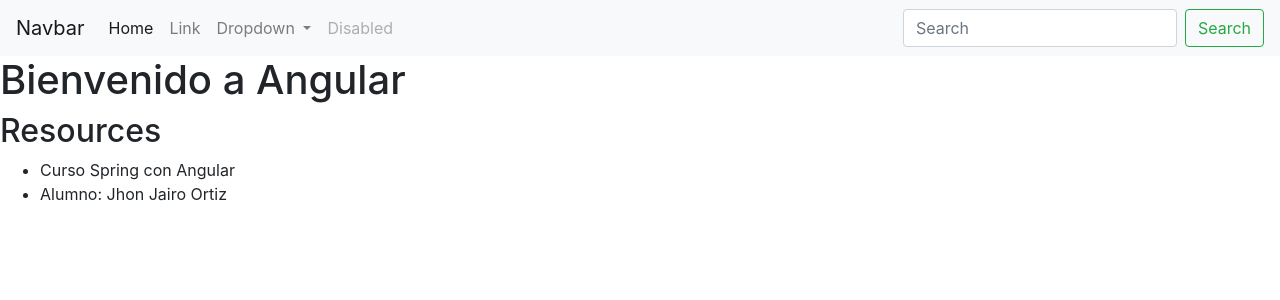
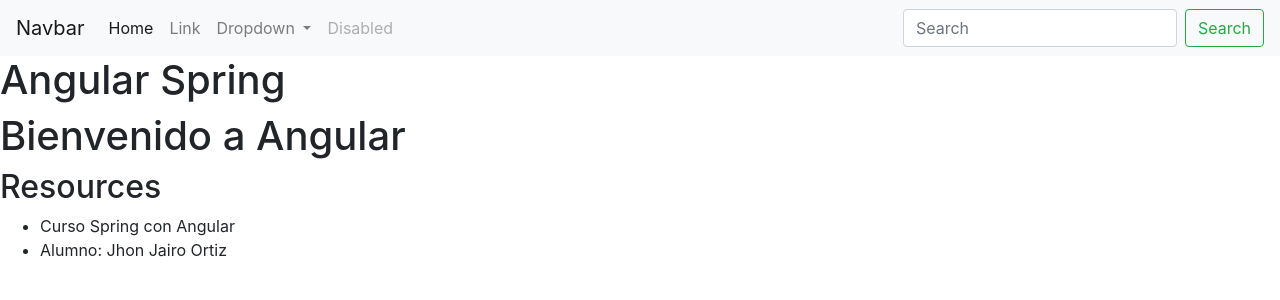
Before and after one commit to jjortiz016/front_clientes_Angular, an Angular app: page / in a window 1280 px wide. Shown: the top 300 px of the page. Built offline with nearby package versions, Linux system fonts and the light colour scheme.

Commit message:
Se creo un nuevo directorio dentro de app llamado header y se coloco dentro de el enel nuevo componente llamado header.component.ts luego se importo y se coloco se llamo dentro del app.component.html

```diff
--- a/src/app/app.component.html
+++ b/src/app/app.component.html
@@ -34,9 +34,11 @@
       </form>
     </div>
   </nav>
+  <app-header></app-header>
   <h1>
     {{title}}
   </h1>
+
 
   <h2>Resources</h2>
  <ul>
--- a/src/app/app.module.ts
+++ b/src/app/app.module.ts
@@ -1,11 +1,13 @@
 import { NgModule } from '@angular/core';
 import { BrowserModule } from '@angular/platform-browser';
 
-import { AppComponent } from './app.component';
+import { AppComponent } from './app.component'
+import { HeaderComponent } from './header/header.component';
 
 @NgModule({
   declarations: [
-    AppComponent
+    AppComponent,
+    HeaderComponent
   ],
   imports: [
     BrowserModule
--- /dev/null
+++ b/src/app/header/header.component.ts
@@ -0,0 +1,12 @@
+import { Component } from "@angular/core";
+
+@Component({
+    selector: 'app-header',
+    template: `
+    <h1> Angular Spring </h1>
+    `
+
+})
+export class HeaderComponent{
+
+}
--- a/src/index.html
+++ b/src/index.html
@@ -7,9 +7,7 @@
   <meta name="viewport" content="width=device-width, initial-scale=1">
   <link rel="icon" type="image/x-icon" href="favicon.ico">
 
-  <script src="https://cdn.jsdelivr.net/npm/jquery@3.5.1/dist/jquery.slim.min.js" integrity="sha384-DfXdz2htPH0lsSSs5nCTpuj/zy4C+OGpamoFVy38MVBnE+IbbVYUew+OrCXaRkfj" crossorigin="anonymous"></script>
-  <script src="https://cdn.jsdelivr.net/npm/popper.js@1.16.1/dist/umd/popper.min.js" integrity="sha384-9/reFTGAW83EW2RDu2S0VKaIzap3H66lZH81PoYlFhbGU+6BZp6G7niu735Sk7lN" crossorigin="anonymous"></script>
-   <script src="https://cdn.jsdelivr.net/npm/bootstrap@4.6.2/dist/js/bootstrap.min.js" integrity="sha384-+sLIOodYLS7CIrQpBjl+C7nPvqq+FbNUBDunl/OZv93DB7Ln/533i8e/mZXLi/P+" crossorigin="anonymous"></script>
+
 
    <link rel="stylesheet" href="https://cdn.jsdelivr.net/npm/bootstrap@4.0.0/dist/css/bootstrap.min.css" integrity="sha384-Gn5384xqQ1aoWXA+058RXPxPg6fy4IWvTNh0E263XmFcJlSAwiGgFAW/dAiS6JXm" crossorigin="anonymous">
 
@@ -17,6 +15,10 @@
 <body>
   <app-root></app-root>
 
+
+  <script src="https://cdn.jsdelivr.net/npm/jquery@3.5.1/dist/jquery.slim.min.js" integrity="sha384-DfXdz2htPH0lsSSs5nCTpuj/zy4C+OGpamoFVy38MVBnE+IbbVYUew+OrCXaRkfj" crossorigin="anonymous"></script>
+  <script src="https://cdn.jsdelivr.net/npm/popper.js@1.16.1/dist/umd/popper.min.js" integrity="sha384-9/reFTGAW83EW2RDu2S0VKaIzap3H66lZH81PoYlFhbGU+6BZp6G7niu735Sk7lN" crossorigin="anonymous"></script>
+   <script src="https://cdn.jsdelivr.net/npm/bootstrap@4.6.2/dist/js/bootstrap.min.js" integrity="sha384-+sLIOodYLS7CIrQpBjl+C7nPvqq+FbNUBDunl/OZv93DB7Ln/533i8e/mZXLi/P+" crossorigin="anonymous"></script>
   <script src="https://cdn.jsdelivr.net/npm/bootstrap@4.0.0/dist/js/bootstrap.min.js" integrity="sha384-JZR6Spejh4U02d8jOt6vLEHfe/JQGiRRSQQxSfFWpi1MquVdAyjUar5+76PVCmYl" crossorigin="anonymous"></script>
 </body>
 </html>
```
